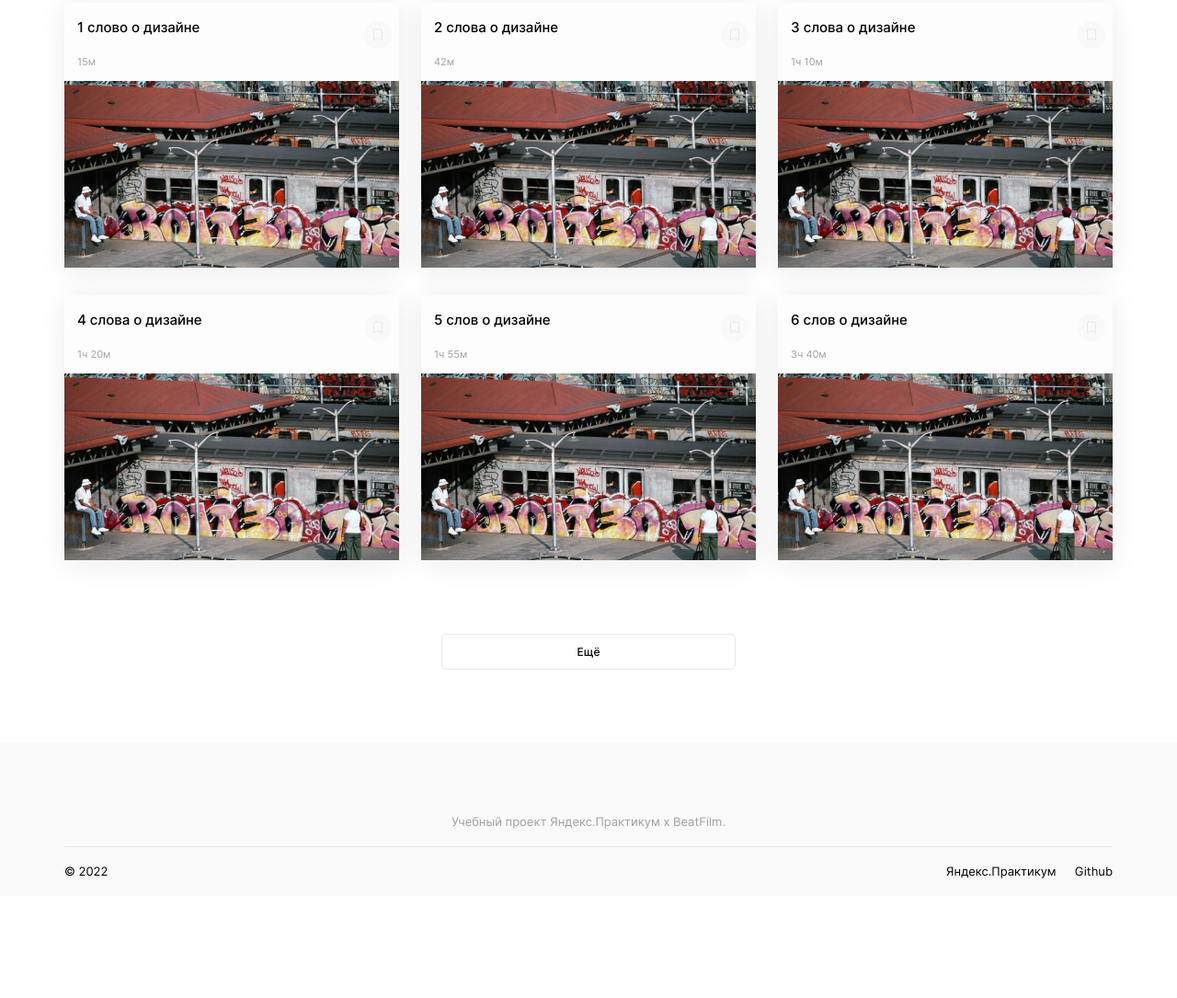
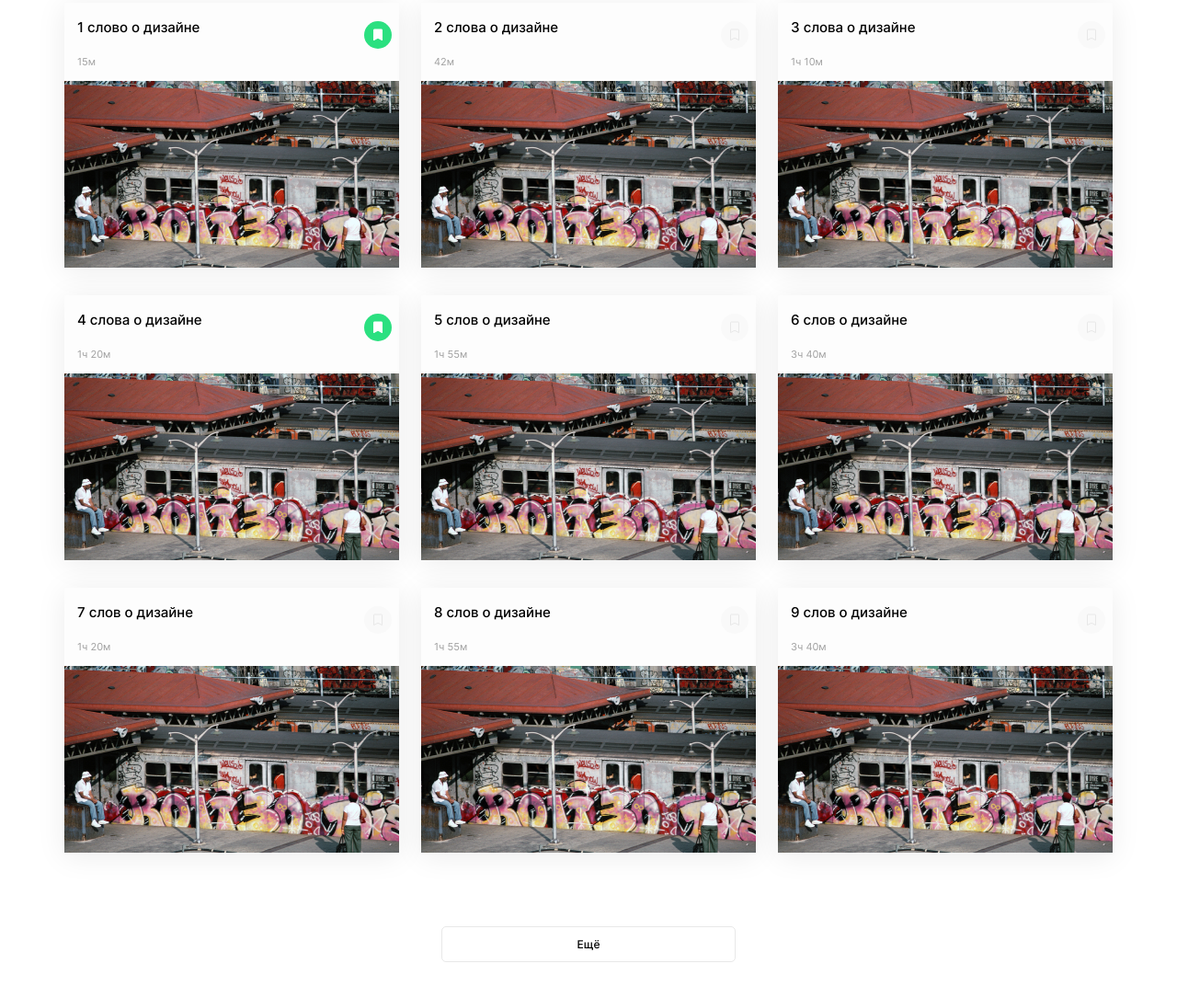
Before and after one commit to ykuptsova/movies-explorer-frontend, a React app: page /movies in a window 1280 px wide. Shown: the part 363-1448 px from the top of the page at 92% size. Before the commit the page ends 1337 px from the top, so only its background shows below. Built offline with nearby package versions, Linux system fonts and the light colour scheme.

Commit message:
saved-movies implemented

```diff
--- a/src/components/App/App.js
+++ b/src/components/App/App.js
@@ -5,7 +5,8 @@ import LoggedInRoute from '../LoggedInRoute/LoggedInRoute'
 import LoggedOutRoute from '../LoggedOutRoute/LoggedOutRoute'
 import Main from '../Main/Main';
 import Movies from '../Movies/Movies';
-import Profile from '../Profile/Profile'
+import SavedMovies from '../SavedMovies/SavedMovies';
+import Profile from '../Profile/Profile';
 import Login from '../Login/Login';
 import Register from '../Register/Register';
 import NotFound from '../NotFound/NotFound';
@@ -13,6 +14,8 @@ import './App.css';
 
 function App() {
   const [user, setUser] = useState({ id: 1, name: 'Ярославна' });
+  // uncomment to logout
+  // const [user, setUser] = useState({  });
   const handleSignIn = () => setUser({ id: 'test' })
   const handleSignOut = () => setUser({})
 
@@ -24,10 +27,10 @@ function App() {
             <Main handleSignIn={ handleSignIn } handleSignOut={ handleSignOut }/>}
           />
           <Route exact path="/movies" element={
-            <LoggedInRoute element={ <Movies type='all'/> }/>
+            <LoggedInRoute element={ <Movies/> }/>
           }/>
           <Route exact path="/saved-movies" element={
-            <LoggedInRoute element={ <Movies type='saved'/> }/>
+            <LoggedInRoute element={ <SavedMovies/> }/>
           }/>
           <Route exact path="/profile" element={
             <LoggedInRoute element={
--- a/src/components/Movies/Movies.js
+++ b/src/components/Movies/Movies.js
@@ -5,24 +5,46 @@ import Header from '../Header/Header';
 import SearchForm from '../SearchForm/SearchForm';
 import MoviesCardList from '../MoviesCardList/MoviesCardList'
 import Footer from '../Footer/Footer'
+import poster from "../../images/movie-card__image.png";
 
 function Movies (props) {
   const [searchFilter, setSearchFilter] = useState('');
   const [shortFilms, setShortFilms] = useState(false);
+
+  const movies = [
+    { title: '1 слово о дизайне', duration: '15м', src: poster, saved: true },
+    { title: '2 слова о дизайне', duration: '42м', src: poster },
+    { title: '3 слова о дизайне', duration: '1ч 10м', src: poster },
+    { title: '4 слова о дизайне', duration: '1ч 20м', src: poster, saved: true },
+    { title: '5 слов о дизайне', duration: '1ч 55м', src: poster },
+    { title: '6 слов о дизайне', duration: '3ч 40м', src: poster },
+    { title: '7 слов о дизайне', duration: '1ч 20м', src: poster },
+    { title: '8 слов о дизайне', duration: '1ч 55м', src: poster },
+    { title: '9 слов о дизайне', duration: '3ч 40м', src: poster },
+    { title: '10 слов о дизайне', duration: '1ч 20м', src: poster },
+    { title: '11 слов о дизайне', duration: '1ч 55м', src: poster },
+    { title: '12 слов о дизайне', duration: '3ч 40м', src: poster },
+    { title: '13 слов о дизайне', duration: '1ч 20м', src: poster },
+    { title: '14 слов о дизайне', duration: '1ч 55м', src: poster },
+    { title: '15 слов о дизайне', duration: '3ч 40м', src: poster },
+  ]
 
   return (
     <div className="movies">
       <div className="movies__container">
         <Header
           handleSignIn={ props.handleSignIn }
-          handleSignOut={ props.handleSignOut }/>
+          handleSignOut={ props.handleSignOut }
+          onlySavedMovies={ props.onlySavedMovies }/>
         <SearchForm
           setSearchFilter={ setSearchFilter }
           shortFilms={ shortFilms }
           setShortFilms={ setShortFilms } />
         <MoviesCardList
+          movies={ movies }
           searchFilter={ searchFilter }
-          shortFilms={ shortFilms }/>
+          shortFilms={ shortFilms }
+          onlySavedMovies={ props.onlySavedMovies }/>
       </div>
       <Footer/>
     </div>
--- a/src/components/MoviesCard/MoviesCard.css
+++ b/src/components/MoviesCard/MoviesCard.css
@@ -67,6 +67,17 @@
 .movies-card__save-button:hover > .movies-card__save-image_hover {
   display: block;
 }
+
 .movies-card__save-button:hover > .movies-card__save-image {
   display: none;
 }
+
+.movies-card__delete-button {
+  grid-area: button;
+  border: none;
+  background: none;
+  cursor: pointer;
+  width: 30px;
+  height: 30px;
+  margin: 19px 14px 0;
+}
--- a/src/components/MoviesCard/MoviesCard.js
+++ b/src/components/MoviesCard/MoviesCard.js
@@ -1,6 +1,7 @@
 import "./MoviesCard.css";
 import save from "../../images/save.svg";
 import saveHover from "../../images/saveHover.svg"
+import deleteButton from "../../images/delete-button.svg";
 
 function MoviesCard(props) {
   const card = props.card
@@ -11,8 +12,16 @@ function MoviesCard(props) {
         <p className="movies-card__title">{ card.title }</p>
         <p className="movies-card__duration">{ card.duration }</p>
         <button className="movies-card__save-button">
-          <img className="movies-card__save-image" alt='save movie' src={ save }/>
-          <img className="movies-card__save-image_hover" alt='save movie' src={ saveHover }/>
+          { !props.onlySavedMovies && !card.saved &&
+            <img className="movies-card__save-image" alt='save movie' src={ save }/> }
+          { !props.onlySavedMovies && !card.saved &&
+            <img className="movies-card__save-image_hover" alt='save movie' src={ saveHover }/> }
+          { !props.onlySavedMovies && card.saved &&
+            <img className="movies-card__save-image" alt='save movie' src={ saveHover }/> }
+          { props.onlySavedMovies &&
+            <img className="movies-card__save-image" alt='delete movie' src={ deleteButton }/> }
+          { props.onlySavedMovies &&
+            <img className="movies-card__save-image_hover" alt='delete movie' src={ deleteButton }/> }
         </button>
       </div>
       <div className="movies-card__poster-container">
--- a/src/components/MoviesCardList/MoviesCardList.css
+++ b/src/components/MoviesCardList/MoviesCardList.css
@@ -9,6 +9,10 @@
   grid-gap: 30px 24px;
   grid-template-columns: repeat(3, 1fr);
   padding: 70px 70px 30px;
+}
+
+.movies-cards-list__cards_no-more {
+  padding-bottom: 170px;
 }
 
 .movies-cards-list__show-more {
--- a/src/components/MoviesCardList/MoviesCardList.js
+++ b/src/components/MoviesCardList/MoviesCardList.js
@@ -1,17 +1,14 @@
 import "./MoviesCardList.css";
 import MoviesCard from '../MoviesCard/MoviesCard';
-import poster from "../../images/movie-card__image.png";
 
 function MoviesCardList(props) {
   const durationRegex = /(?:(?<hours>\d+)ч\s*)?(?:(?<minutes>\d+)м)?/
-  let data = [
-    { title: '1 слово о дизайне', duration: '15м', src: poster },
-    { title: '2 слова о дизайне', duration: '42м', src: poster },
-    { title: '3 слова о дизайне', duration: '1ч 10м', src: poster },
-    { title: '4 слова о дизайне', duration: '1ч 20м', src: poster },
-    { title: '5 слов о дизайне', duration: '1ч 55м', src: poster },
-    { title: '6 слов о дизайне', duration: '3ч 40м', src: poster },
-  ].map(d => {
+
+  const movies = props.movies
+    .filter(d => props.onlySavedMovies ? d.saved : true)
+  let data = movies
+    .slice(0, 9)
+    .map(d => {
       const matches = d.duration.match(durationRegex)
       const hours = parseInt(matches.groups.hours || 0)
       const minutes = parseInt(matches.groups.minutes || 0)
@@ -29,14 +26,16 @@ function MoviesCardList(props) {
     data = data.filter(d => d.durationMinutes <= 45)
   }
 
+  const showMore = data.length < movies.length
   return (
     <section className="movies-cards-list">
-      <div className="movies-cards-list__cards">
-        { data.map((card, i) => <MoviesCard key={ i } card={ card }/>) }
+      <div className={ 'movies-cards-list__cards' + (!showMore ? ' movies-cards-list__cards_no-more' : '') }>
+        { data.map((card, i) => <MoviesCard key={ i } card={ card } onlySavedMovies={ props.onlySavedMovies }/>) }
       </div>
+      { showMore &&
         <div className="movies-cards-list__show-more">
           <button className="movies-cards-list__show-more-button" type="button">Ещё</button>
-      </div>
+        </div> }
     </section>
   )
 }
--- /dev/null
+++ b/src/components/SavedMovies/SavedMovies.js
@@ -0,0 +1,9 @@
+import Movies from '../Movies/Movies';
+
+function SavedMovies(props) {
+  return (
+     <Movies onlySavedMovies={ true }/>
+  )
+}
+
+export default SavedMovies;
```
Also changed, not shown: src/images/delete-button.svg (added). Lines whose indentation alone changed are shown as unchanged.
